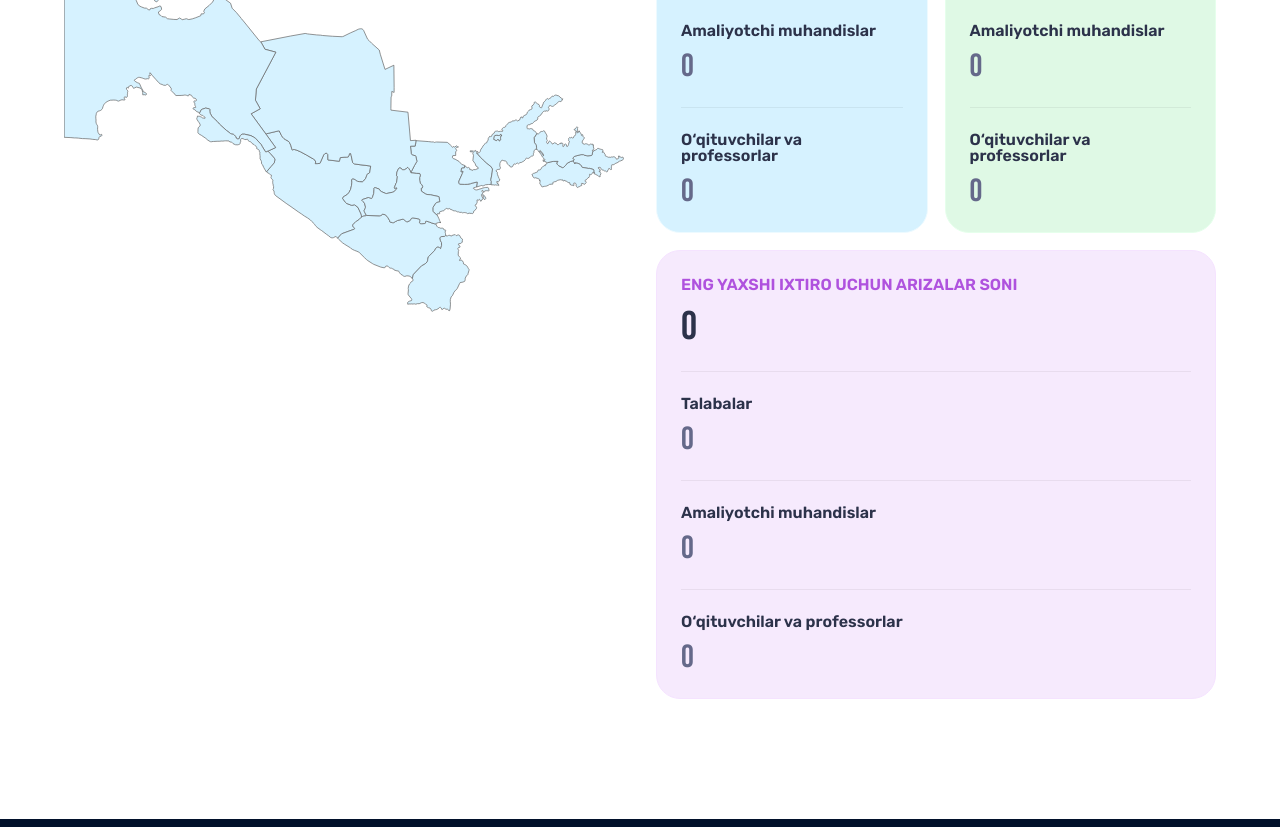
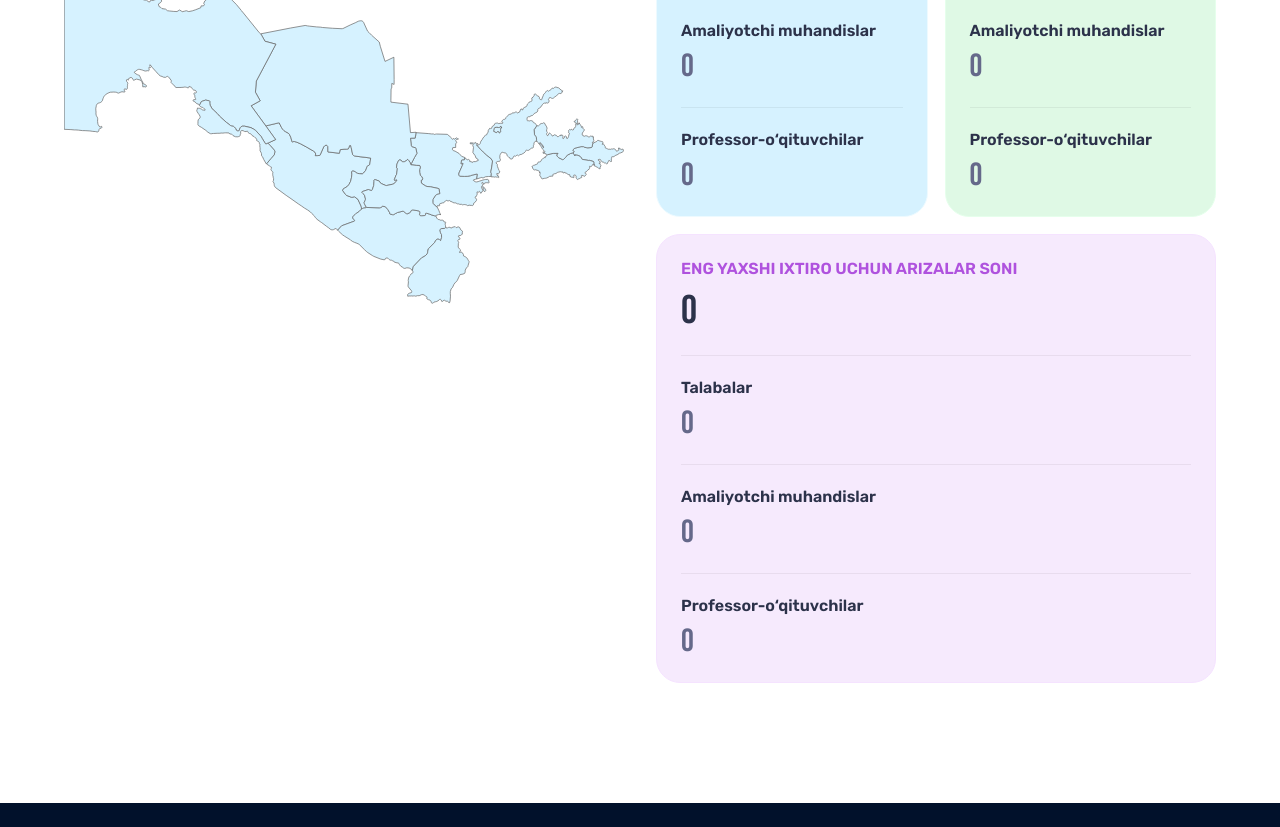
Before and after one commit to Jahongirhacking/muhandis.edu.uz, a React (Vite) app: page / in a window 1280 px wide. Shown: the part 6560-7387 px from the top of the page. Built offline with nearby package versions, Linux system fonts and the light colour scheme.

Commit message:
feat: correct spelling error

```diff
--- a/src/pages/landing/HomePage.tsx
+++ b/src/pages/landing/HomePage.tsx
@@ -238,7 +238,7 @@ const HomePage = () => {
                             [
                                 { label: "Talabalar", info: "Bakalavriat hamda magistratura bosqichida tahsil olayotgan talabalar", video: "./videos/student.mp4", animation: "fade-up-right" },
                                 { label: "Amaliyotchi muhandislar", info: "Doktorantlar, tadqiqotchilar, sanoat va texnopark mutaxassislari ishtirok etadi.", video: "./videos/engineer.mp4", animation: "fade-up" },
-                                { label: "Professor-O‘qituvchilar", info: "Oliy ta’lim tashkilotlarida faoliyat yurituvchi professor-o‘qituvchilar", video: "./videos/teacher.mp4", animation: "fade-up-left" }
+                                { label: "Professor-o‘qituvchilar", info: "Oliy ta’lim tashkilotlarida faoliyat yurituvchi professor-o‘qituvchilar", video: "./videos/teacher.mp4", animation: "fade-up-left" }
                             ].map((participant, index) => (
                                 <Card key={index} data-aos={participant.animation} className="participant-card scalable-card">
                                     <Flex vertical gap={24}>
--- a/src/pages/landing/Statistics.tsx
+++ b/src/pages/landing/Statistics.tsx
@@ -102,7 +102,7 @@ const Statistics = () => {
                                         </Flex>
                                         <Divider style={{ margin: 0 }} />
                                         <Flex vertical gap={12}>
-                                            <Typography.Title level={5} className="stat-teachers">O‘qituvchilar va professorlar</Typography.Title>
+                                            <Typography.Title level={5} className="stat-teachers">Professor-o‘qituvchilar</Typography.Title>
                                             <Typography.Text className="teachers-num stat-num title-text">{elem.teachers}</Typography.Text>
                                         </Flex>
                                     </Flex>
--- a/src/pages/landing/components/SecondStepCard.tsx
+++ b/src/pages/landing/components/SecondStepCard.tsx
@@ -33,7 +33,7 @@ const SecondStepCard = ({ img, name, ...props }: ISecondStepCard) => {
                     <Flex gap={8}>
                         <Typography.Text strong>10</Typography.Text>
                         <Image loading="lazy" src="/images/participant_3.svg" preview={false} />
-                        <Typography.Text>O‘qituvchilar va professorlar</Typography.Text>
+                        <Typography.Text>Professor-o‘qituvchilar</Typography.Text>
                     </Flex>
                 </Flex>
             </Flex>
```
